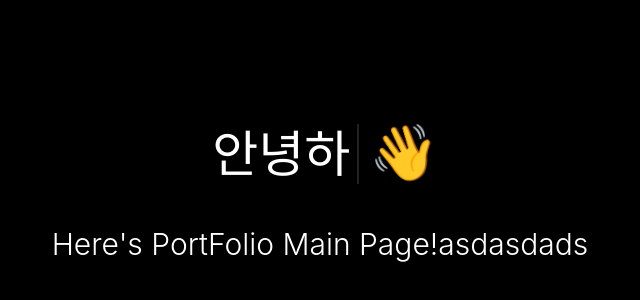
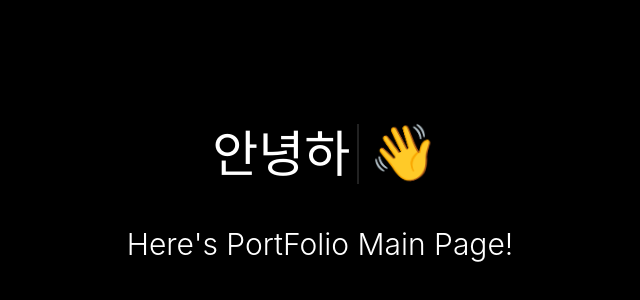
Before and after one commit to seungchan98/seungchan-s-PortFolio, a React (Create React App) app: page /Content in a window 1280 px wide. Shown: the part 186-486 px from the top of the page, without its empty margins (320-960 px from the left). Built offline with nearby package versions, Linux system fonts and the light colour scheme; a web font is replaced by a local one.

Commit message:
third commit

```diff
--- a/src/main/Content.js
+++ b/src/main/Content.js
@@ -37,7 +37,7 @@ const Content = () => {
                             <span className='myName'>{blogTitle}</span>
                             <span className='hello-emoji'>👋</span>
                             <div className='MainContent-SubTitle'>
-                            Here's PortFolio Main Page!asdasdads
+                            Here's PortFolio Main Page!
                             </div>
                         </div>
                    </div>
```
